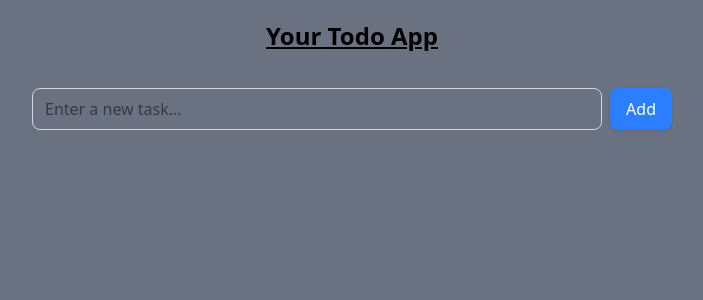
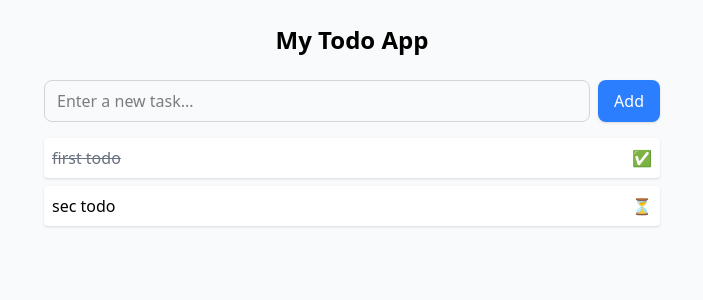
Before and after one commit to HexaSumit/Typescript-ToDo, a React (Vite) app: page / in a window 1280 px wide. Shown: the top 300 px of the page, without its empty margins (288-991 px from the left). Built offline with nearby package versions, Linux system fonts and the light colour scheme.

Commit message:
feat(app): setup base layout with static todos and integrate TodoInput & TodoList

```diff
--- a/src/App.tsx
+++ b/src/App.tsx
@@ -1,14 +1,32 @@
+import { useState } from 'react'
 import './App.css'
 import Todoinput from './components/Todoinput'
+import TodoList from './components/TodoList'
+import type { todoType } from './types/TodoTypes'
 
 function App() {
+  const [todos, setTodos] = useState<todoType[]>([
+    {
+      id: 1,
+      task: 'first todo',
+      completed: true,
+    },
+    {
+      id: 2,
+      task: 'sec todo',
+      completed: false,
+    },
+  ])
   return (
     <>
-      <div className=' min-h-screen bg-gray-500'>
-        <div className=' flex items-center justify-center p-5 mb-4'>
-          <h2 className=' text-2xl font-semibold underline'>Your Todo App</h2>
-        </div>
-        <Todoinput />
+      <div className="min-h-screen bg-gray-50 flex flex-col items-center p-6">
+        <h1 className="text-2xl font-bold mb-6">My Todo App</h1>
+
+        {/* Input Box */}
+        < Todoinput />
+
+        {/* Todo List */}
+        <TodoList todos={todos} />
       </div>
     </>
   )
```
